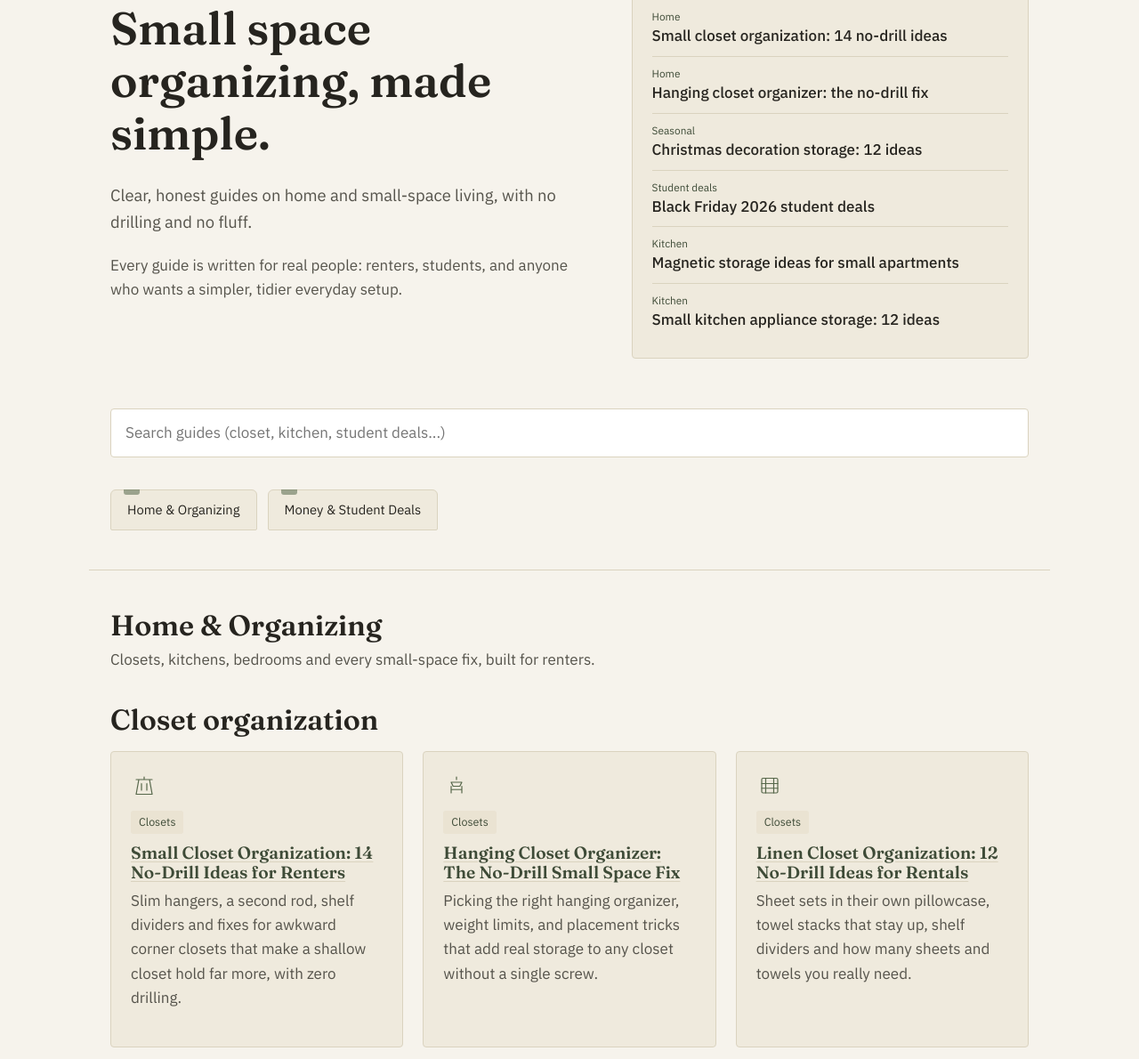
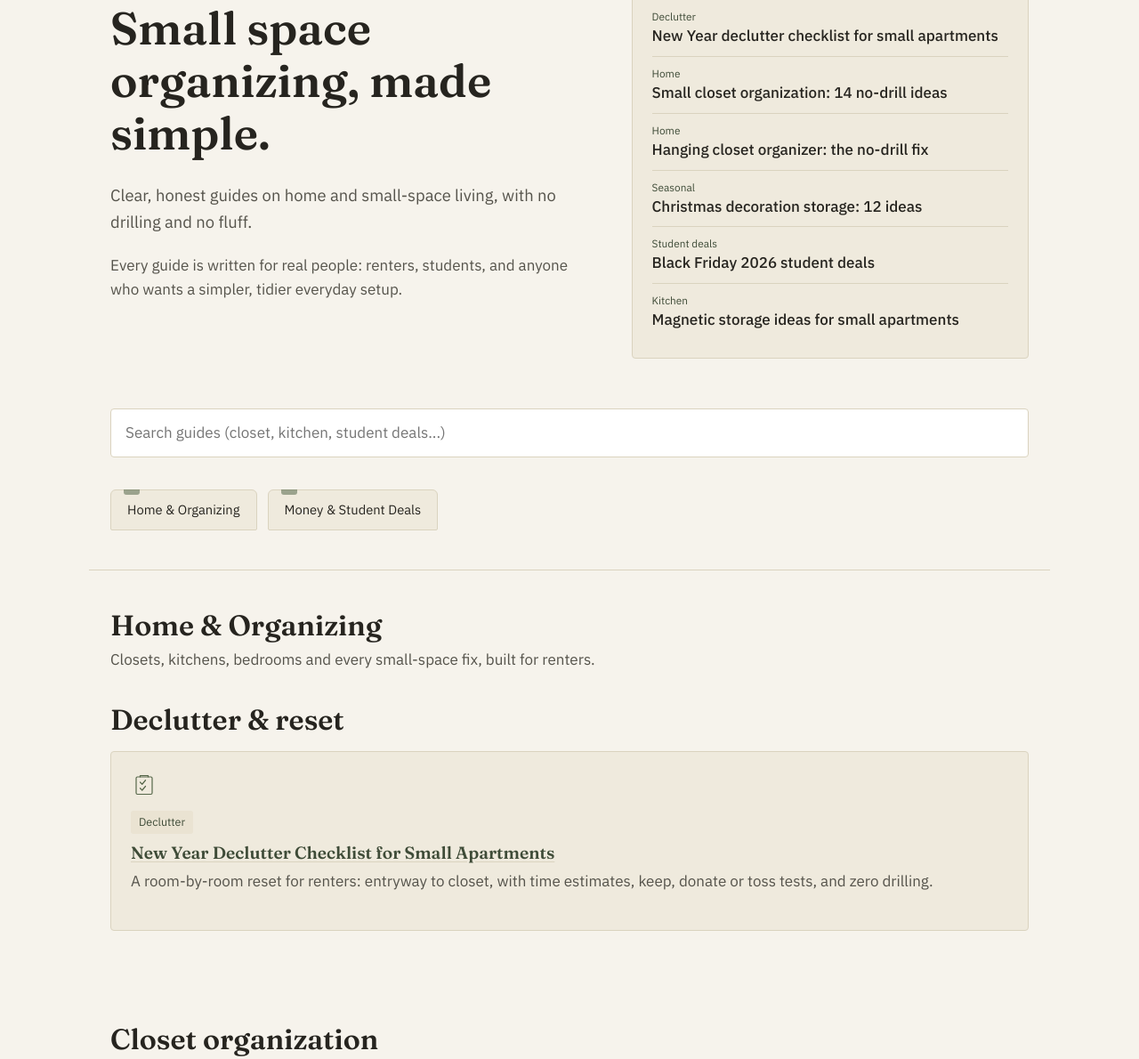
Before and after one commit to Abdullah23hhf/Wedgli, a plain HTML site: page index.html in a window 1280 px wide. Shown: the part 162-1352 px from the top of the page at 89% size. Drawn offline with Linux system fonts and the light colour scheme.

Commit message:
Update index.html

```diff
--- a/index.html
+++ b/index.html
@@ -115,12 +115,12 @@
     <aside class="popular" aria-label="Popular guides">
       <h2>Popular right now</h2>
       <ul>
+        <li><a href="new-year-declutter-checklist.html"><span class="tag">Declutter</span>New Year declutter checklist for small apartments</a></li>
         <li><a href="small-closet-guide.html"><span class="tag">Home</span>Small closet organization: 14 no-drill ideas</a></li>
         <li><a href="hanging-closet-organizer-guide.html"><span class="tag">Home</span>Hanging closet organizer: the no-drill fix</a></li>
         <li><a href="christmas-decoration-storage-guide.html"><span class="tag">Seasonal</span>Christmas decoration storage: 12 ideas</a></li>
         <li><a href="black-friday-student-deals-2026.html"><span class="tag">Student deals</span>Black Friday 2026 student deals</a></li>
         <li><a href="magnetic-storage-guide.html"><span class="tag">Kitchen</span>Magnetic storage ideas for small apartments</a></li>
-        <li><a href="appliance-storage-cabinet-guide.html"><span class="tag">Kitchen</span>Small kitchen appliance storage: 12 ideas</a></li>
       </ul>
     </aside>
   </section>
@@ -140,6 +140,18 @@
     <h2>Home &amp; Organizing</h2>
     <p>Closets, kitchens, bedrooms and every small-space fix, built for renters.</p>
   </div>
+
+  <section class="section wrap" id="declutter">
+    <h2>Declutter &amp; reset</h2>
+    <div class="card-grid">
+      <div class="card">
+        <svg class="card-icon" viewBox="0 0 40 40"><rect x="8" y="8" width="24" height="26" rx="2"/><path d="M14 8V6h12v2M14 16l3 3 5-6M14 25l3 3 5-6"/></svg>
+        <span class="tag">Declutter</span>
+        <h3><a href="new-year-declutter-checklist.html">New Year Declutter Checklist for Small Apartments</a></h3>
+        <p>A room-by-room reset for renters: entryway to closet, with time estimates, keep, donate or toss tests, and zero drilling.</p>
+      </div>
+    </div>
+  </section>
 
   <section class="section wrap" id="closets">
     <h2>Closet organization</h2>
```
